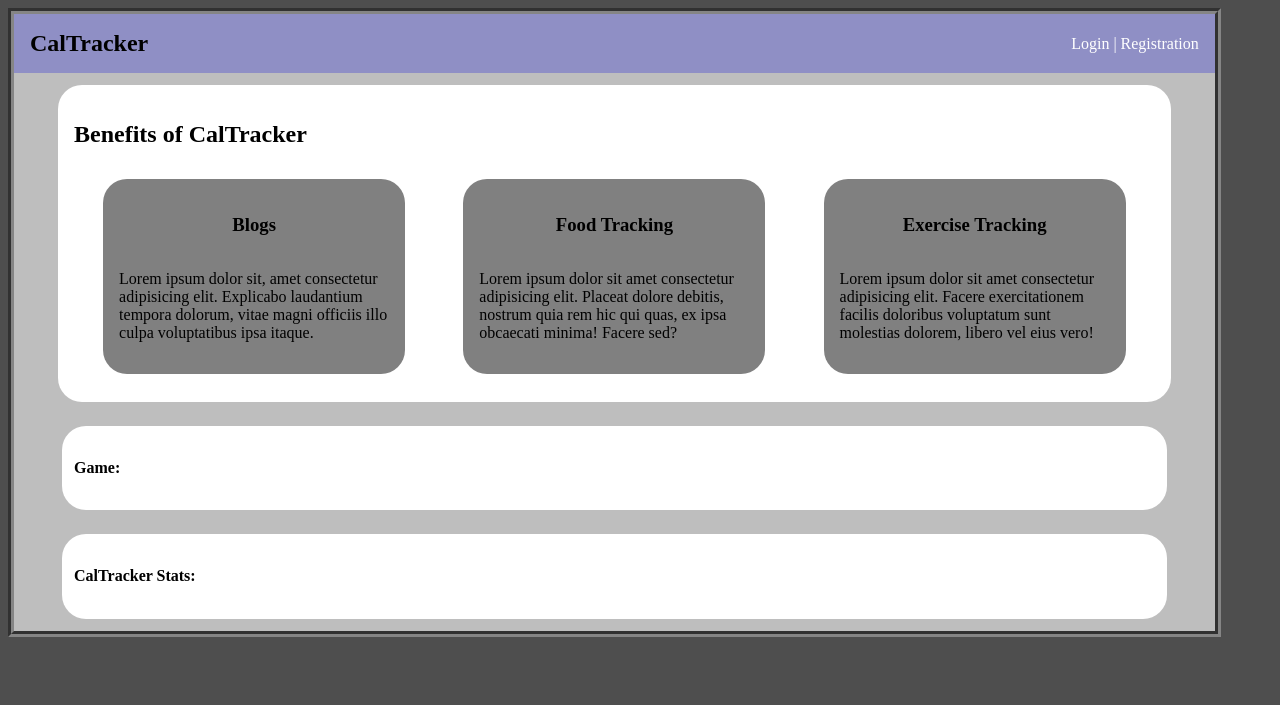
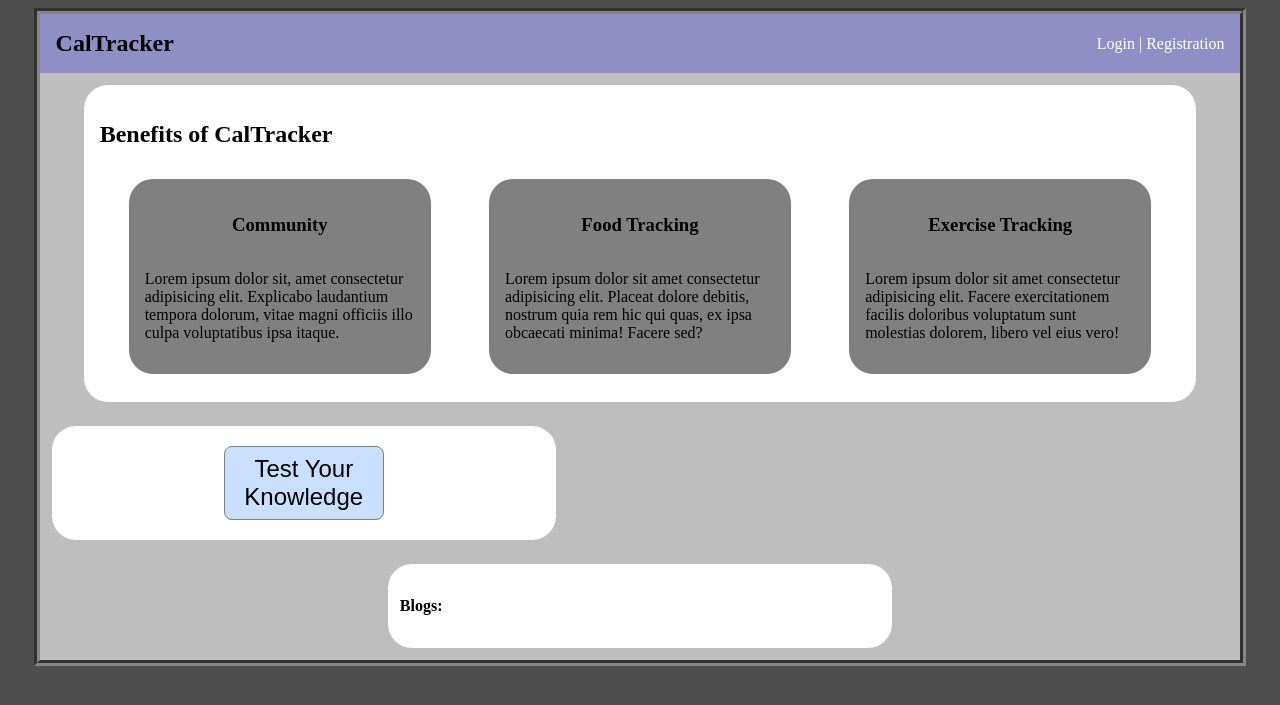
Before and after one commit to Kamernepti/CalTracker, a Django app: page / in a window 1280 px wide. Shown: the top 705 px of the page. Run offline with Django 3.2, Linux system fonts and the light colour scheme.

Commit message:
added index js file and main page trivia

```diff
--- a/tracker_app/static/css/index.css
+++ b/tracker_app/static/css/index.css
@@ -14,6 +14,8 @@ global styles
 
 :root {
     font-size: 1em;
+    --hue-wrong: red;
+    --hue-correct: green;
 }
 
 body {
@@ -28,7 +30,7 @@ body {
     display: flex;
     flex-direction: column;
     flex-wrap: wrap;
-    /* margin: auto; */
+    margin: auto;
     align-self: center;
 }
 
@@ -73,10 +75,10 @@ body {
     margin: .7rem;
 }
 
-#stats {
+#blogs {
     display: flex;
     flex-wrap: wrap;
-    width:90%;
+    width:40%;
     max-width: 90%;
     background-color: white;
     margin: .75rem;
@@ -85,16 +87,77 @@ body {
     align-self: center;
 }
 
-#game {
+
+#quiz-container {
     display: flex;
+    flex-direction: column;
     flex-wrap: wrap;
-    width: 90%;
+    width: 40%;
     max-width: 90%;
-    align-self: center;
     background-color: white;
     margin: .75rem;
     padding: .75rem;
     border-radius: 1.5rem;
+}
+
+#question-container {
+    max-width: 80%;
+    width: 80%;
+    background-color: rgb(72, 178, 194);
+    border-radius: 1rem;
+    padding: .75rem;
+    box-shadow: 0 0 .5rem .2rem gray;
+    align-self: center;
+    margin: 1rem;
+    font-size: 1.25rem;
+    font-family:'Lucida Sans', 'Lucida Sans Regular', 'Lucida Grande', 'Lucida Sans Unicode', Geneva, Verdana, sans-serif
+}
+
+.btn-grid {
+    display: grid;
+    grid-template-columns:repeat(2, auto);
+    gap: 1rem;
+    margin: 1rem 0;
+}
+
+.btn {
+    background-color: rgb(200, 223, 253);
+    border-radius: .5rem;
+    color: black;
+    outline: none;
+    border:.1rem solid rgb(200, 223, 253);
+    padding: .4rem .75rem;
+}
+
+.btn:hover {
+    border-color: black;
+}
+
+.start-btn, .next-btn{
+    font-size: 1.5rem;
+    padding: .5rem;
+    margin: .5rem;
+    border: .025rem solid gray;
+    width: 10rem;
+}
+
+.controls {
+    display: flex;
+    justify-content:center;
+    align-items: center;
+}
+
+.hide {
+    display:none;
+}
+
+.btn.correct {
+    --hue: var(--hue-correct);
+    color: black;
+}
+
+.btn.wrong {
+    --hue: var(--hue-wrong);
 }
 
 
--- a/tracker_app/templates/index.html
+++ b/tracker_app/templates/index.html
@@ -3,6 +3,7 @@
 <head>
     {% load static %}
     <link rel="stylesheet" href="{% static 'css/index.css' %}">
+    <script defer src="{% static 'script/index.js' %}"></script>
     <meta charset="UTF-8">
     <meta name="viewport" content="width=device-width, initial-scale=1.0">
     <title>Home</title>
@@ -20,7 +21,7 @@
                 <h2>Benefits of CalTracker</h2>
             <div id="headerContainer">
                 <div class= "header_block">
-                    <h3>Blogs</h3>
+                    <h3 id="community">Community</h3>
                     <p> Lorem ipsum dolor sit, amet consectetur adipisicing elit. Explicabo laudantium tempora dolorum, vitae magni officiis illo culpa voluptatibus ipsa itaque. </p>
                 </div>
                 <div class= "header_block">
@@ -34,12 +35,25 @@
             </div>
         </div>
 
-        <div id= "game">
-            <h4>Game:</h4>
+        <div id= "quiz-container">
+            <div id = "question-container" class="hide">
+                <div id = "question">Question</div>
+                <div id="answer-buttons" class= "btn-grid">
+                    <button class="btn">Answer 1</button>
+                    <button class="btn">Answer 2</button>
+                    <button class="btn">Answer 3</button>
+                    <button class="btn">Answer 4</button>
+                </div>
+            </div>
+            <div class = "controls">
+                <button id="start-btn" class="start-btn btn">Test Your Knowledge</button>
+                <button id="next-btn" class="next-btn btn hide">Next</button>
+            </div>
         </div>
 
-        <div id="stats">
-            <h4>CalTracker Stats:</h4>
+
+        <div id="blogs">
+            <h4>Blogs: </h4>
         </div>
 
 
```
Also changed, not shown: tracker_app/static/script/index.js (added, +104 -0 lines).
